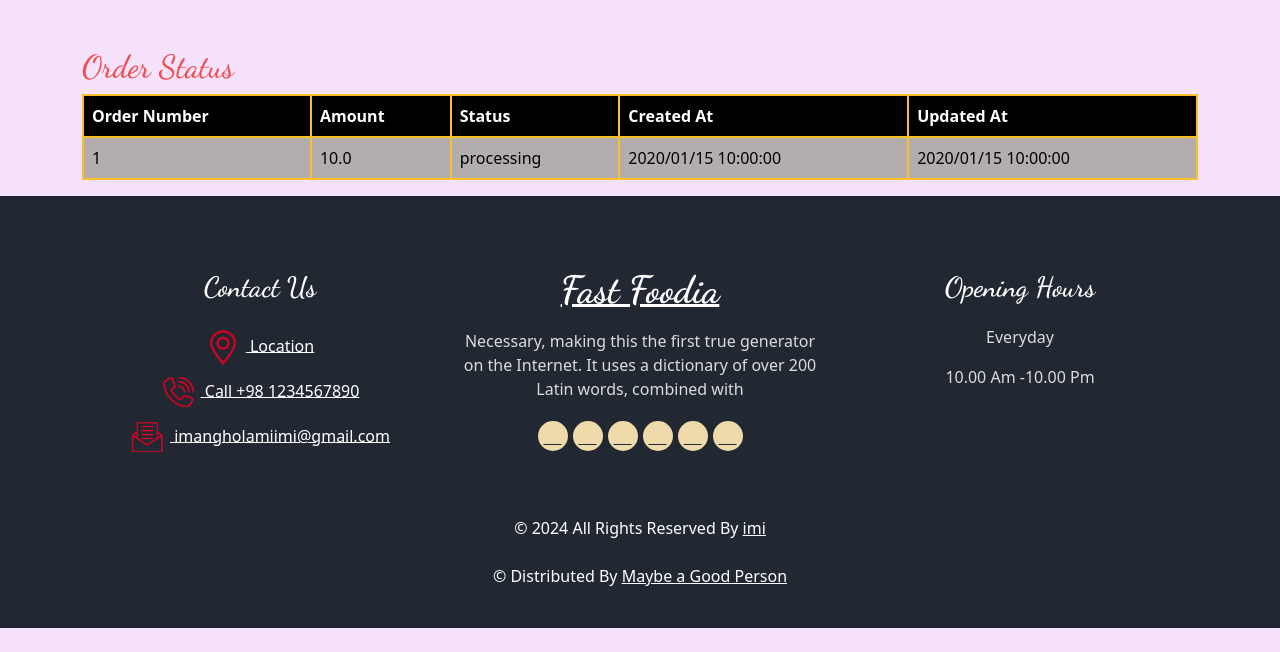
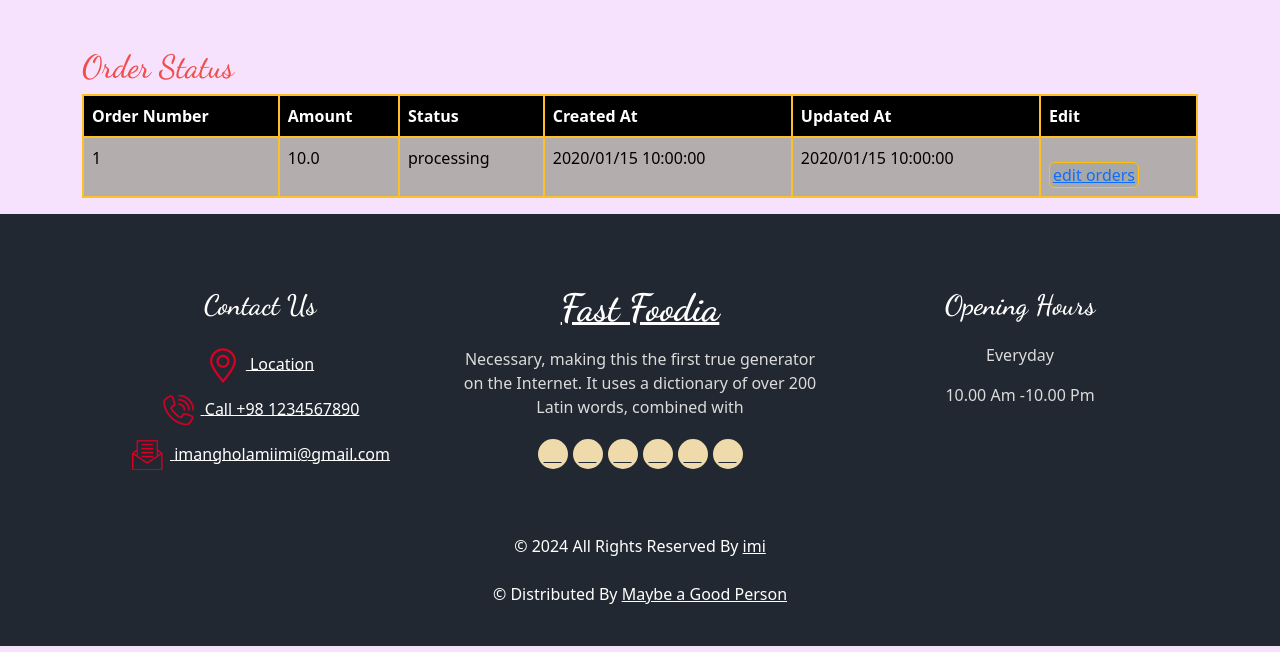
Before and after one commit to ImanGholamii/E-Commerce--Final-Project-maktab100, a Django app: template orders/templates/orders/recent_orders.html in a window 1280 px wide. Shown: the part 148-800 px from the top of the page. Run offline with Django 4.2, Linux system fonts and the light colour scheme; the template is opened without the code that fills it: most values are stand-ins (such as "Sample title", 1, 10 or a date in 2020); some libraries are stand-ins or nearby versions.

Commit message:
UPDATE | ORDERS | TEMPLATES | recent_orders | :zap: | added edit order button

```diff
--- a/orders/templates/orders/recent_orders.html
+++ b/orders/templates/orders/recent_orders.html
@@ -53,6 +53,7 @@
                 <th>{% trans 'Status' %}</th>
                 <th>{% trans 'Created At' %}</th>
                 <th>{% trans 'Updated At' %}</th>
+                <th>{% trans 'Edit' %}</th>
             </tr>
             </thead>
             <tbody>
@@ -62,6 +63,13 @@
                 <td>{{ order.status }}</td>
                 <td>{{ order.created_at|date:'Y/m/d' }} {{ order.created_at|time:'H:i:s' }}</td>
                 <td>{{ order.updated_at|date:'Y/m/d' }} {{ order.updated_at|time:'H:i:s' }}</td>
+                <td>
+                    <div class="edit-profile-button">
+                        <button class="btn btn-warning mt-3" style="padding: 0 3px;
+                        background-color: #a8a8a8">
+                            <a class="btn-edit" href="{% url 'edit_order' %}">{% trans 'edit orders' %}</a></button>
+                    </div>
+                </td>
             </tr>
             <!-- Add more rows for additional orders -->
             </tbody>
```
